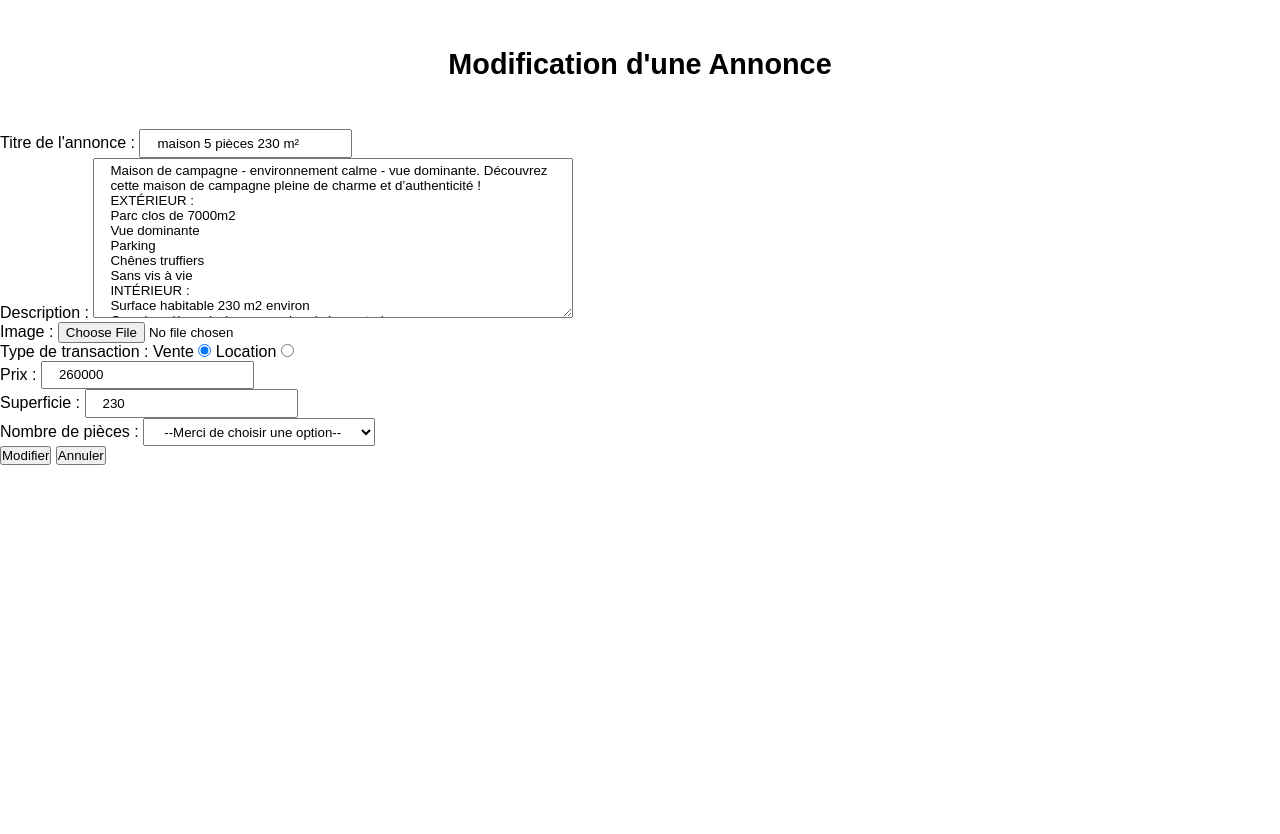
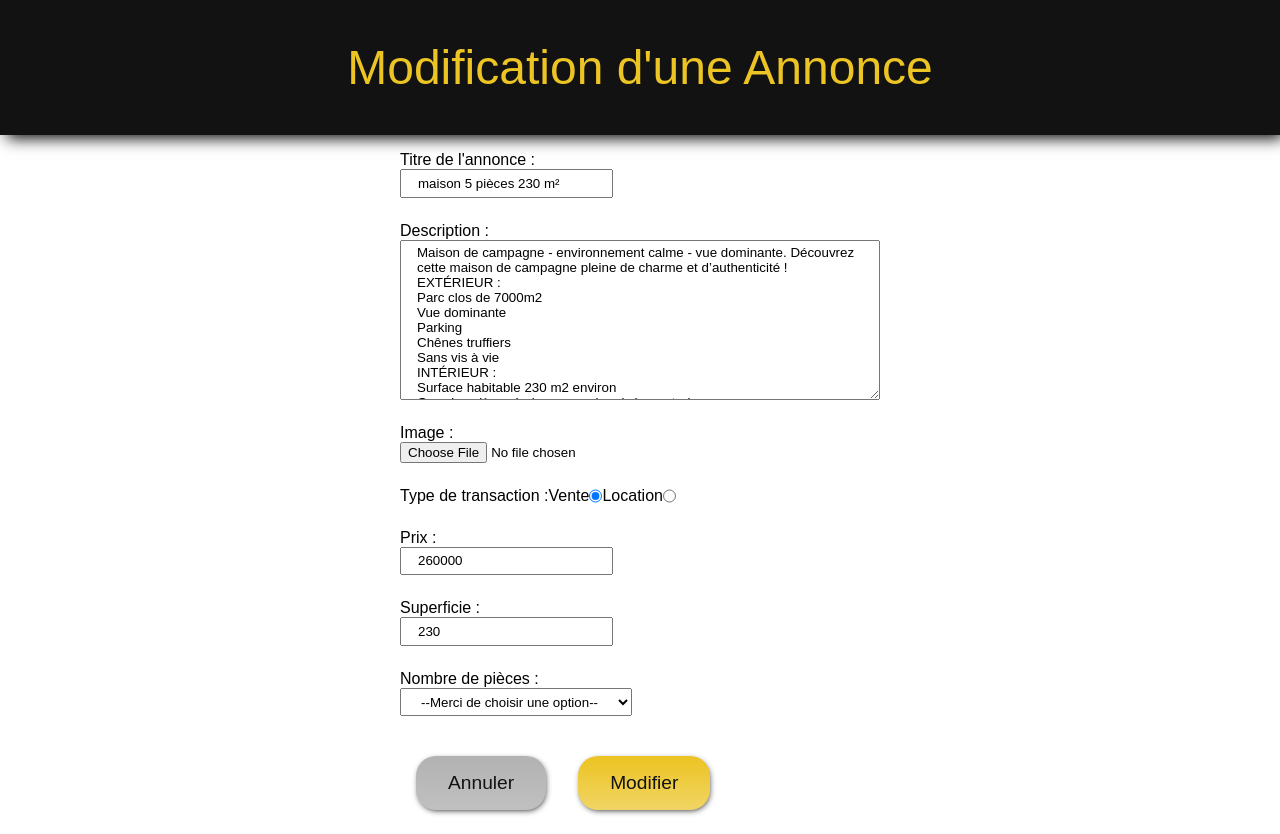
Before and after one commit to AmandineDubreuil/Immobellier_AmandineDubreuil, a PHP site: page /adminImmobellier/edit.php?id=3 in a window 1280 px wide. Before the commit the page ends 465 px from the top, so only its background shows below. Run offline with PHP 8.4, Linux system fonts and the light colour scheme; the visitor is signed in with stand-in values (Sample User, id 1); data comes from the database, SQL or seed files in the repository; data that the repository does not hold is empty.

Commit message:
css formulaire modification ok

```diff
--- a/assets/css/style.css
+++ b/assets/css/style.css
@@ -168,18 +168,21 @@ nav > p {
   border-radius: 5px;
 }
 
-/* formulaire connexion register ajout */
+/* formulaire connexion register ajout modif */
 
 .formConnexion,
-.formRegister, .formAjout {
+.formRegister,
+.formAjout,
+.formEdit {
   width: 30rem;
   margin: auto;
   display: flex;
   flex-direction: column;
   align-items: center;
 }
-.formConnexion > div, .formAjout >div
- {
+.formConnexion > div,
+.formAjout > div,
+.formEdit > div {
   display: flex;
   flex-direction: column;
   margin: 1rem 0 0.5rem 0;
@@ -188,61 +191,90 @@ width: 30rem;
 #pwd,
 #last_name,
 #first_name,
-#address, #postal_code, #town,
-#phone, #title, #description, #price, #surface, #room {
+#address,
+#postal_code,
+#town,
+#phone,
+#title,
+#description,
+#price,
+#surface,
+#room {
   padding: 0.3rem 1rem;
 }
 #email,
-#pwd, #phone {
+#pwd,
+#phone {
   width: 20rem;
 }
-#address{
+#address {
   width: 30rem;
 }
 
 /* formulaire register */
-#nomPrenom, #cpVille{
+#nomPrenom,
+#cpVille {
   display: flex;
   flex-direction: row;
   justify-content: space-between;
   width: 30rem;
   margin: 1rem 0 0.5rem 0;
 }
-#nomPrenom>div, #cpVille>div{
+#nomPrenom > div,
+#cpVille > div {
   display: flex;
   flex-direction: column;
 }
-#contact{
+#contact {
   display: flex;
   flex-direction: column;
   width: 30rem;
   margin: 1rem 0 0.5rem 0;
 }
-#contact>div{
+#contact > div {
   margin: 1rem 0 0.5rem 0;
   display: flex;
   flex-direction: column;
 }
- #contact .radio{
+#contact .radio {
   flex-direction: row;
   justify-content: space-evenly;
 }
 
- /* ajout annonce  */
-.formAjout{
+/* ajout modificatin annonce  */
+.formAjout,
+.formEdit {
   align-items: start;
 }
-#description{
+#description {
   width: 30rem;
   height: 10rem;
 }
 
-
-.formAjout .locVent, .formAjout .annulAjout{
+.formAjout .locVent,
+.formAjout .annulAjout, .formEdit .locVent, .formEdit .annulModif {
   flex-direction: row;
   justify-content: space-between;
 }
 
+/* admin index */
+.admin {
+  margin: 1rem;
+}
+
+.adminTable {
+  border-collapse: collapse;
+  border: 1px solid var(--color-onelight);
+}
+.adminTable th {
+  background-color: var(--color-six);
+}
+.adminTable tr {
+  border: 1px solid var(--color-onelight);
+}
+.adminTable td {
+  padding: 1rem;
+}
 
 /* footer */
 footer {
--- a/view/adminImmobellier/editView.php
+++ b/view/adminImmobellier/editView.php
@@ -10,8 +10,8 @@
 
 <body>
     <main class="container">
-        <h2>Modification d'une Annonce</h2>
-        <form method="POST" action="" enctype="multipart/form-data" class="form" novalidate>
+        <h1>Modification d'une Annonce</h1>
+        <form method="POST" action="" enctype="multipart/form-data" class="formEdit" novalidate>
             <div>
                 <label for="title">Titre de l'annonce :</label>
                 <input type="text" name="title" id="title" value="<?= $title ?>" placeholder="<?= $title ?>">
@@ -24,7 +24,7 @@
                 <label for="imageUpload">Image :</label>
                 <input type="file" name="imageUpload" id="imageUpload" value="<?= $imageUpload ?>">
             </div>
-            <div>
+            <div class="locVent">
                 <label for="type">Type de transaction :</label>
                 Vente <input type="radio" name="type" id="type" value="Vente" checked>
                 Location <input type="radio" name="type" id="type" value="Location">
@@ -49,9 +49,10 @@
                     <option value="5">5</option>
                 </select>
             </div>
-            <div>
-                <input type="submit" name="ajout" value="Modifier">
-                <a href="../"><button type="button">Annuler</button></a>
+            <div class="annulModif">
+                <a href="../"><button class="btnInput" type="button">Annuler</button></a>
+                <input class="btn" type="submit" name="ajout" value="Modifier">
+
             </div>
             <?php if (!empty($errors)) : ?>
                 <div class="errors">
```
Also changed, not shown: view/adminImmobellier/indexView.php (+7 -10 lines), data/printscreen/formEditAnnonce.jpg (added), data/printscreen/indexAdmin.jpg (added), data/printscreen/indexVueAdmin.jpg (added). Lines whose indentation alone changed are shown as unchanged.
